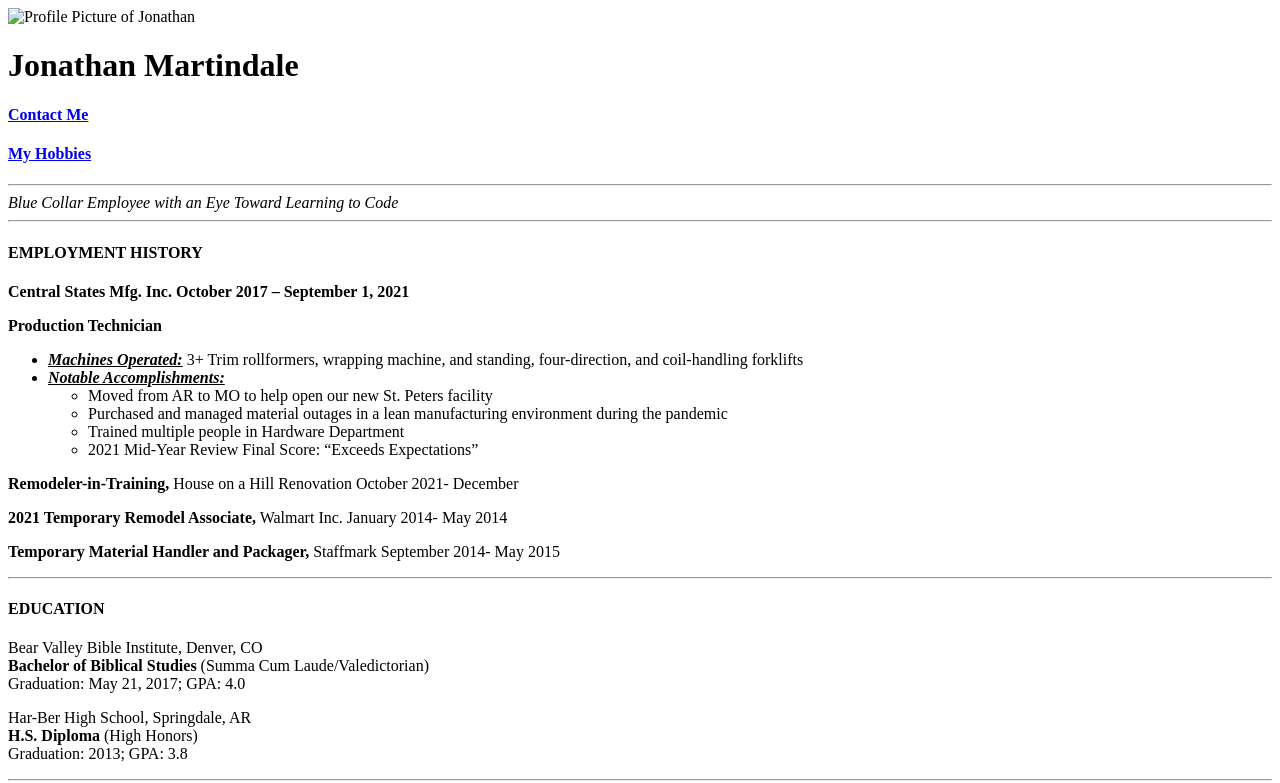
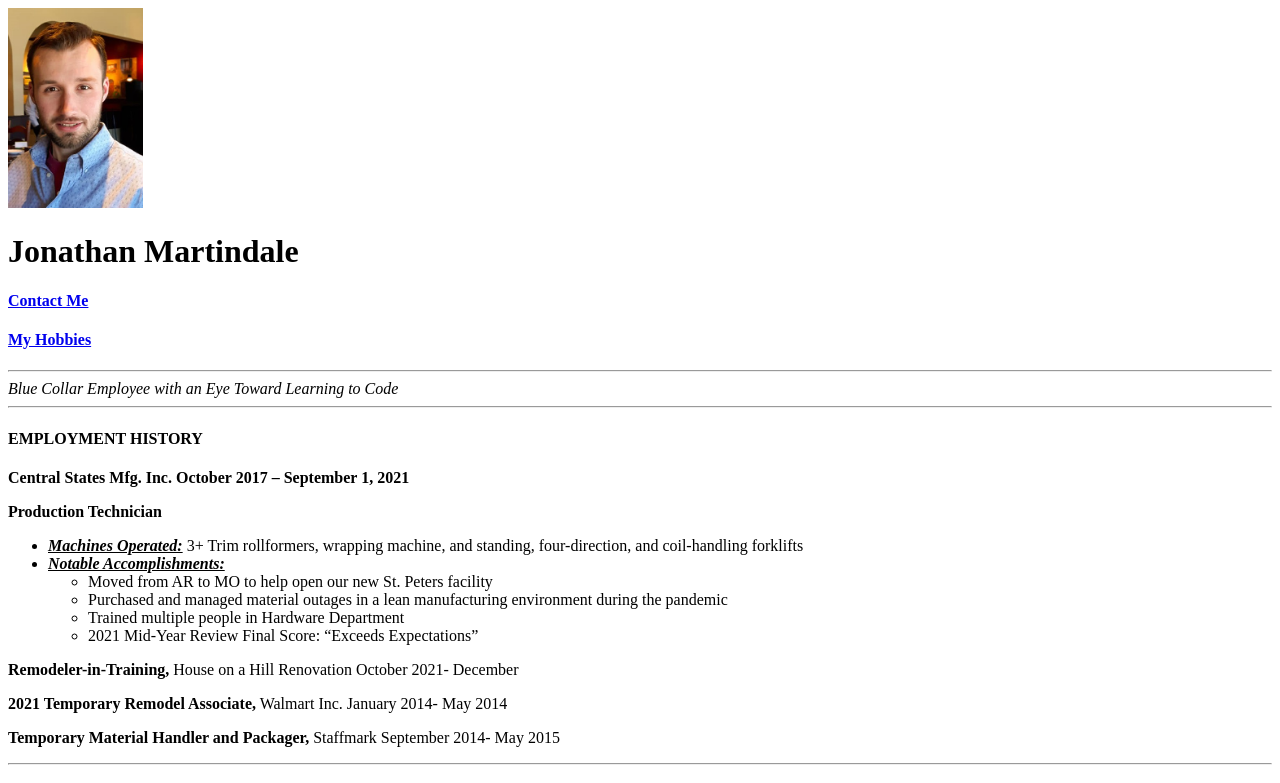
Before and after one commit to JonForrest/html-resume, a plain HTML site: page index.html in a window 1280 px wide. Shown: the top 783 px of the page. Drawn offline with Linux system fonts and the light colour scheme.

Commit message:
fix pathing

```diff
--- a/index.html
+++ b/index.html
@@ -6,7 +6,7 @@
     <title>My Resume</title>
   </head>
   <body>
-    <img src="rename it.jpg" height="200" alt="Profile Picture of Jonathan" />
+    <img src="renameit.jpg" height="200" alt="Profile Picture of Jonathan" />
     <h1>Jonathan Martindale</h1>
     <h4><a href="./contact.html">Contact Me</a></h4>
     <h4><a href="./hobbies.html">My Hobbies</a></h4>
```
